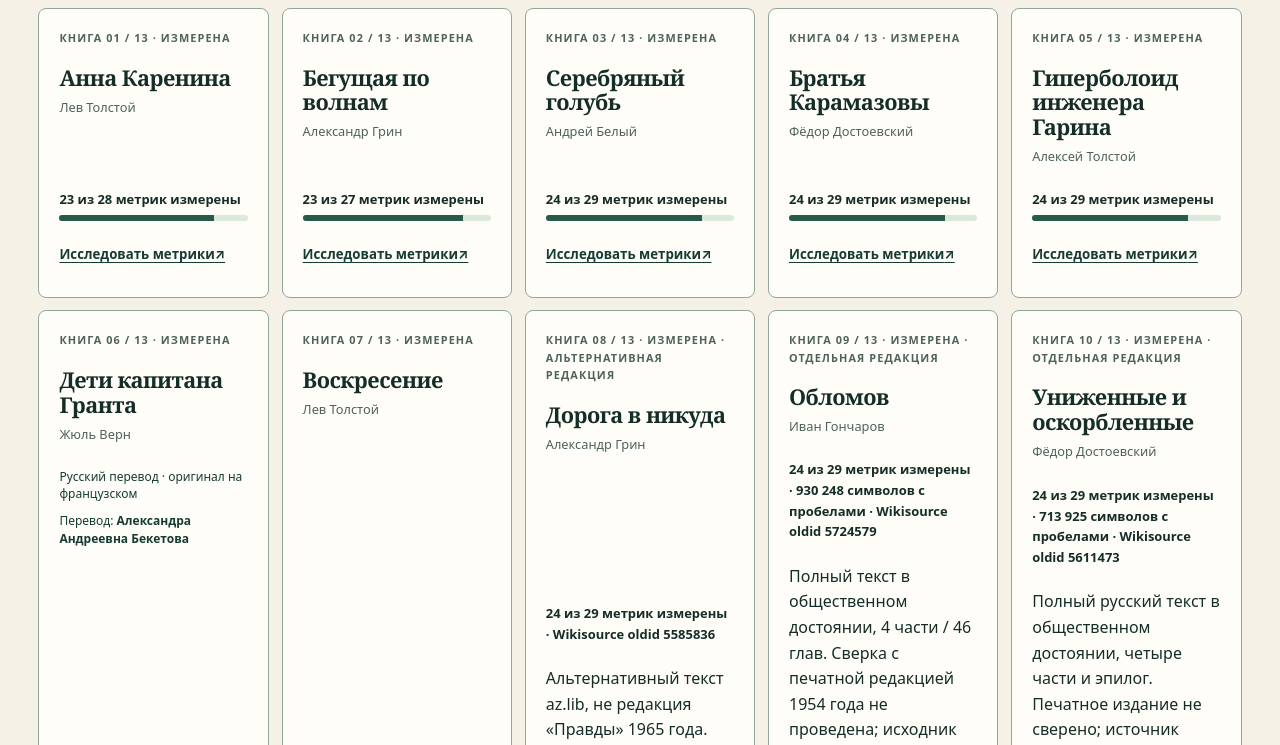
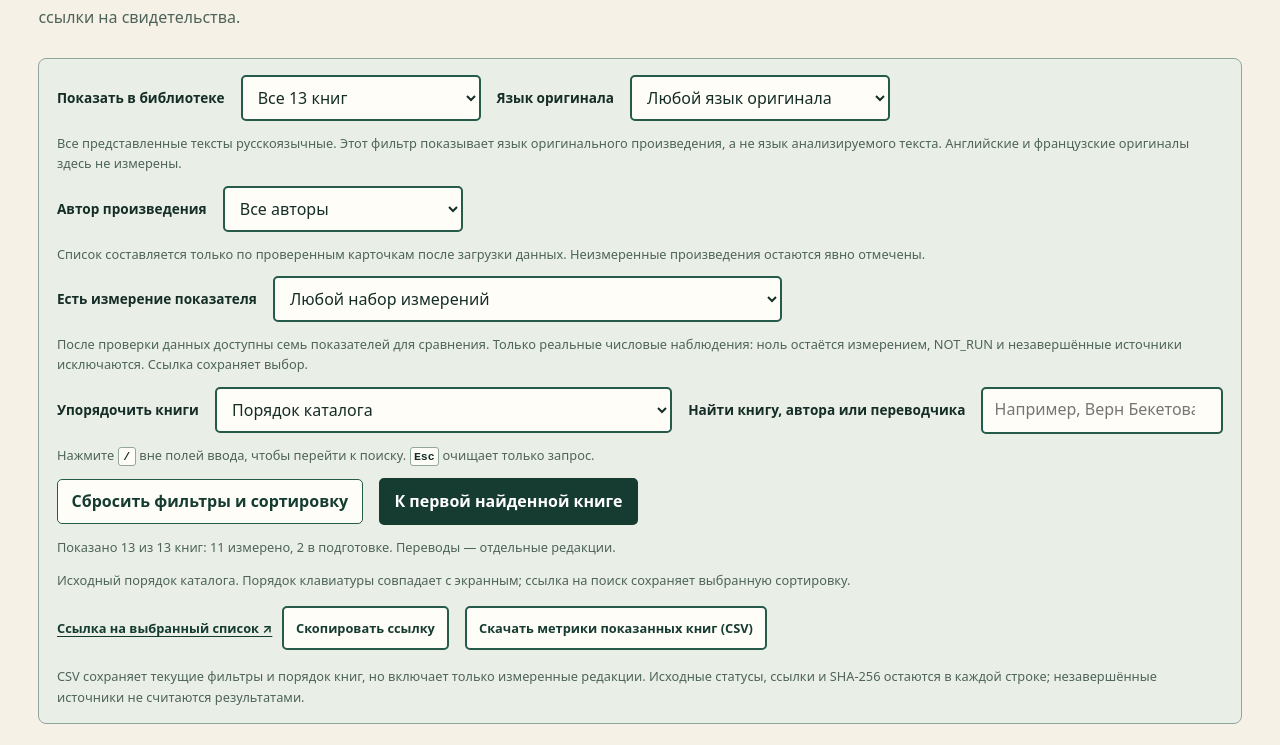
Before and after one commit to drevendev/Scriptorium, a plain HTML site: page index.html in a window 1280 px wide. Shown: the part 2055-2800 px from the top of the page. Drawn offline with Linux system fonts and the light colour scheme.

Commit message:
feat(reader): metric availability facet (index.html)

```diff
--- a/index.html
+++ b/index.html
@@ -95,6 +95,11 @@
 <option value="all">Все авторы</option>
 </select>
 <p id="catalog-author-help">Список составляется только по проверенным карточкам после загрузки данных. Неизмеренные произведения остаются явно отмечены.</p>
+<label for="catalog-metric">Есть измерение показателя</label>
+<select id="catalog-metric" aria-describedby="catalog-metric-help" disabled>
+<option value="all">Любой набор измерений</option>
+</select>
+<p id="catalog-metric-help">После проверки данных доступны семь показателей для сравнения. Только реальные числовые наблюдения: ноль остаётся измерением, NOT_RUN и незавершённые источники исключаются. Ссылка сохраняет выбор.</p>
 <label for="catalog-order">Упорядочить книги</label>
 <select id="catalog-order" disabled>
 <option value="catalog">Порядок каталога</option>
```
